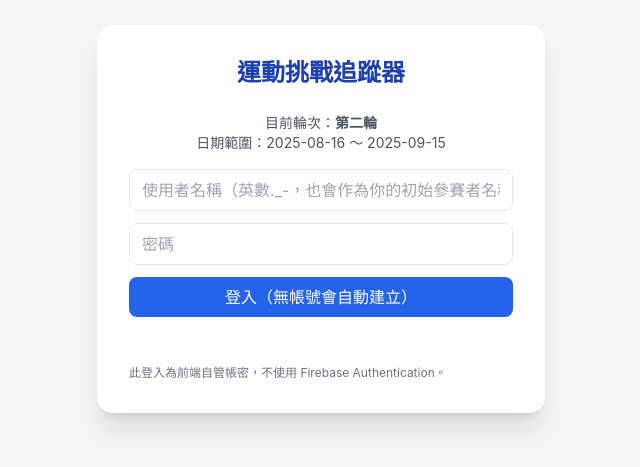
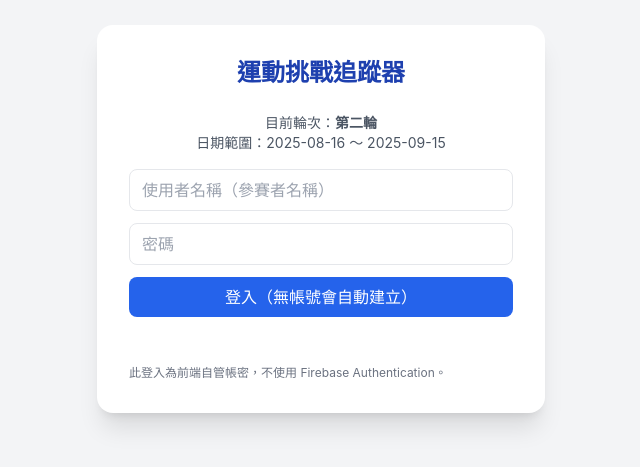
Before and after one commit to ychuh/exercise-tracker, a plain HTML site: page index.html in a window 1280 px wide. Shown: the part 181-648 px from the top of the page, without its empty margins (319-959 px from the left). Drawn offline with nearby package versions, Linux system fonts and the light colour scheme.

Commit message:
Update index.html

```diff
--- a/index.html
+++ b/index.html
@@ -25,7 +25,7 @@
       <div>日期範圍：<span id="login-range-label"></span></div>
     </div>
     <div class="space-y-3">
-      <input id="username" placeholder="使用者名稱（英數._-，也會作為你的初始參賽者名稱）"
+      <input id="username" placeholder="使用者名稱（參賽者名稱）"
              class="w-full px-3 py-2 border rounded-lg focus:outline-none focus:ring-2 focus:ring-blue-500">
       <input id="password" type="password" placeholder="密碼"
              class="w-full px-3 py-2 border rounded-lg focus:outline-none focus:ring-2 focus:ring-blue-500">
```
